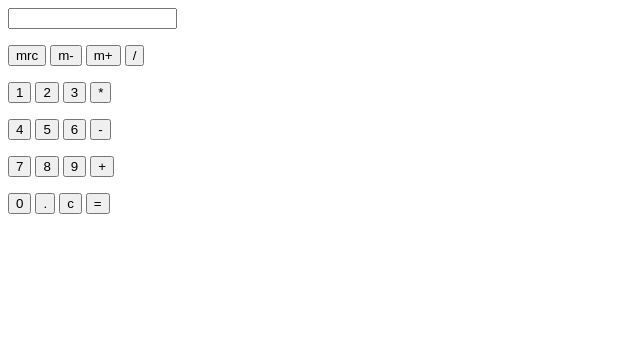
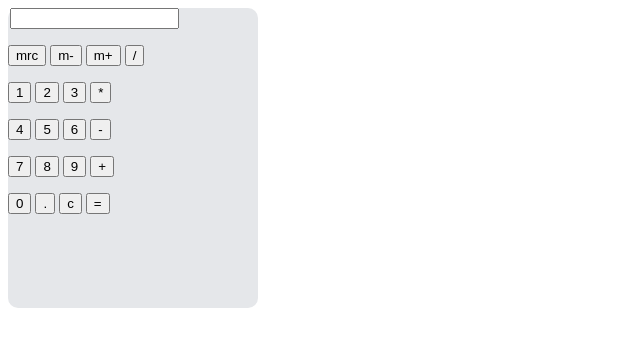
Before and after one commit to DankestFrank/Calculator, a plain HTML site: page index.html in a window 1280 px wide. Shown: the whole page, without its empty margins (0-640 px from the left). Drawn offline with Linux system fonts and the light colour scheme.

Commit message:
fix typos
- html was missing box div
- js had another function keyword

```diff
--- a/calculator.css
+++ b/calculator.css
@@ -1,2 +1,28 @@
 @charset "UTF-8";
 /* CSS Document */
+
+/* Calculator Box*/
+.box {
+	background-color: #e5e7ea;
+	height: 300px;
+	width:250px;
+	border-radius:10px;
+	position: relatve;
+	top:80px;
+	left:40px;
+}
+/*Dispay*/
+.display {
+	background-color: #bfcf4ce;
+	width:220px;
+	position: relatve;
+	top:20px;
+	left:40px;
+}
+.display input {
+	position: relative;
+	left:2px;
+}
+/*Calculator buttons*/
+
+/*Calculator button press*/
--- a/calculator.js
+++ b/calculator.js
@@ -4,14 +4,14 @@
 function d(val) {
 	document.getElementById("d").value = val;
 }
-
 // type numbers and operators
 function v(val) {
+
 	document.getElementById("d").value += val;
 }
 
 //evaluate the equation
-function function e() {
+function e() {
 	try {
 		d(eval(document.getElementById("d").value));
 	}
--- a/index.html
+++ b/index.html
@@ -11,6 +11,7 @@
 
 <body>
 <!--Add your HTML here-->
+<div class="box">
 	<div class="display">
 	<input type="text" readonly size="18" id="d">
 	</div>
@@ -42,10 +43,10 @@
 			<p>
 				<input type="button" value="0" class="button number" onClick="v('0')">
 				<input type="button" value="." class="button number" onClick="v('/')">
-			<input type="button" value="c" class="button function" onClick="v('c')">
-			<input type="button" value="=" class="button operator" onClick="v('=')">
+				<input type="button" value="c" class="button function" onClick="d('')">
+				<input type="button" value="=" class="button operator" onClick="e()">
 				</p>
 		</div>
-
+</div>
 </body>
 </html>
```
Lines whose indentation alone changed are shown as unchanged.
